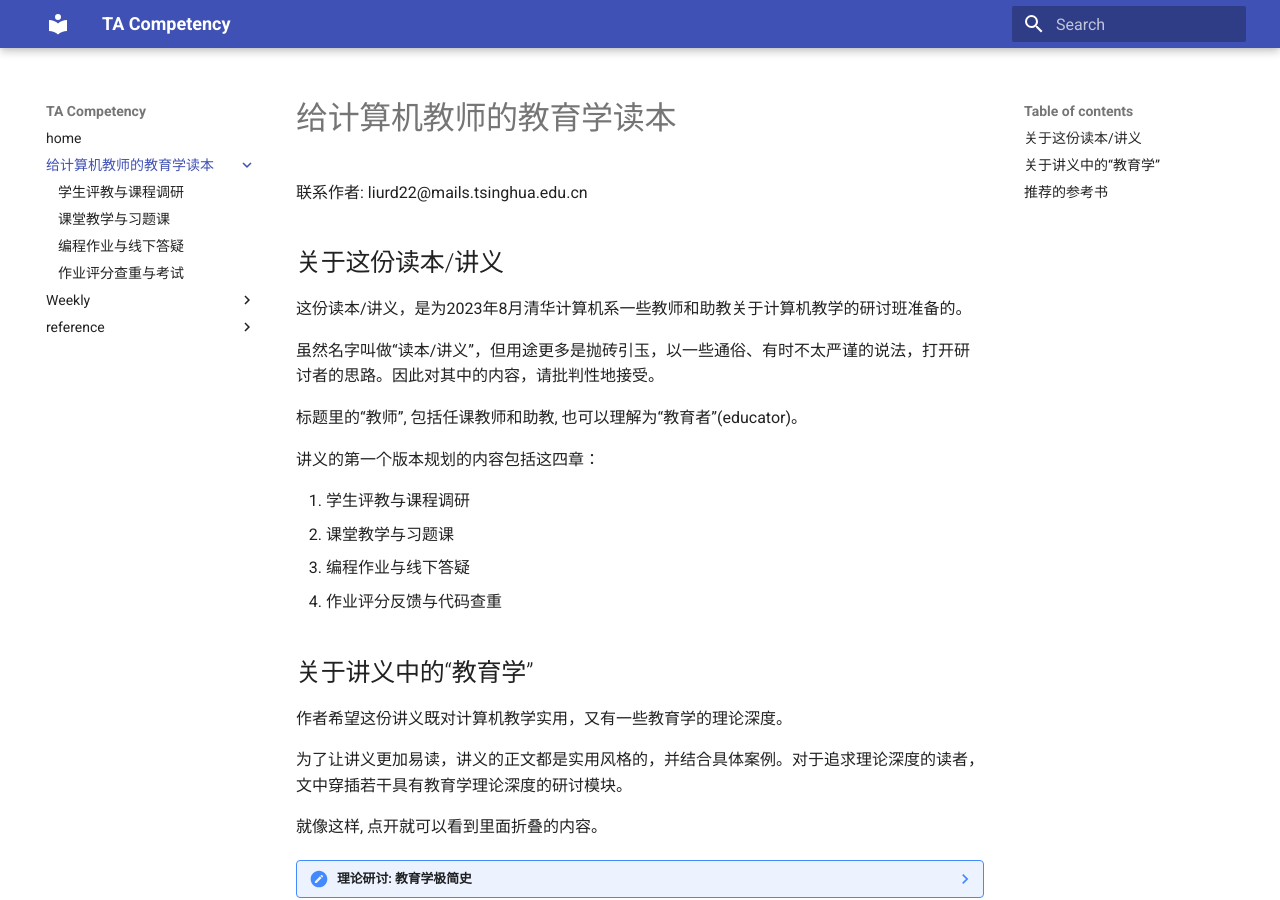
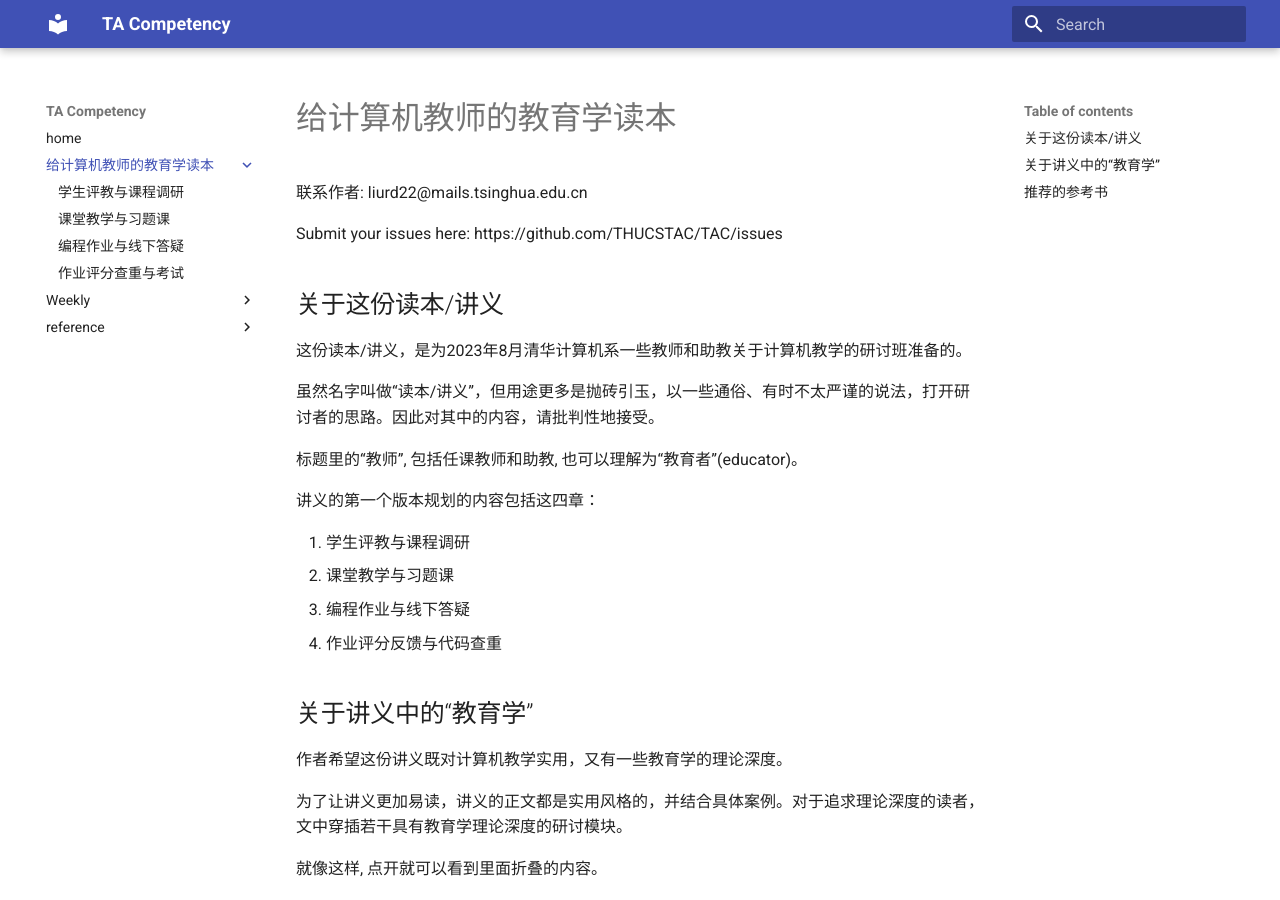
Before and after one commit to THUCSTAC/TAC, an MkDocs documentation site: the page built from docs/textbook/index.md, in a window 1280 px wide and 900 px high. Built offline with MkDocs 1.6.1 and Material for MkDocs 9.7.7, drawn with Linux system fonts in a browser that asks for light colours.

Commit message:
add link to github repo

```diff
--- a/docs/textbook/index.md
+++ b/docs/textbook/index.md
@@ -1,6 +1,8 @@
 # 给计算机教师的教育学读本
 
 联系作者: liurd22@mails.tsinghua.edu.cn
+
+Submit your issues here: https://github.com/THUCSTAC/TAC/issues
 
 ## 关于这份读本/讲义
 
```
